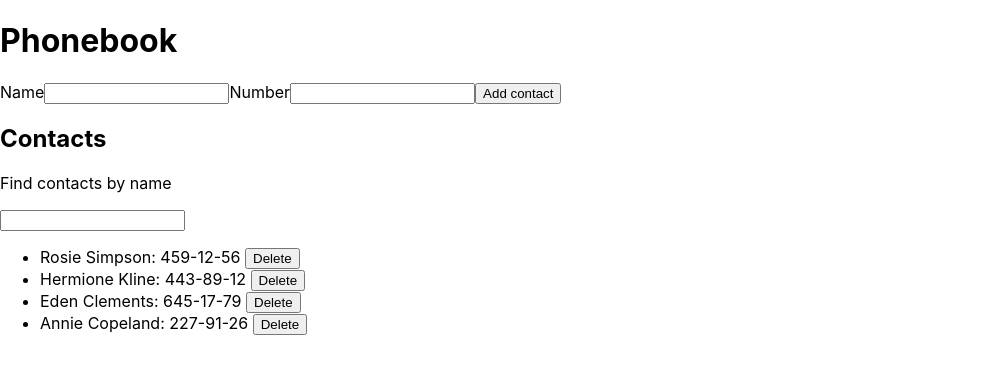
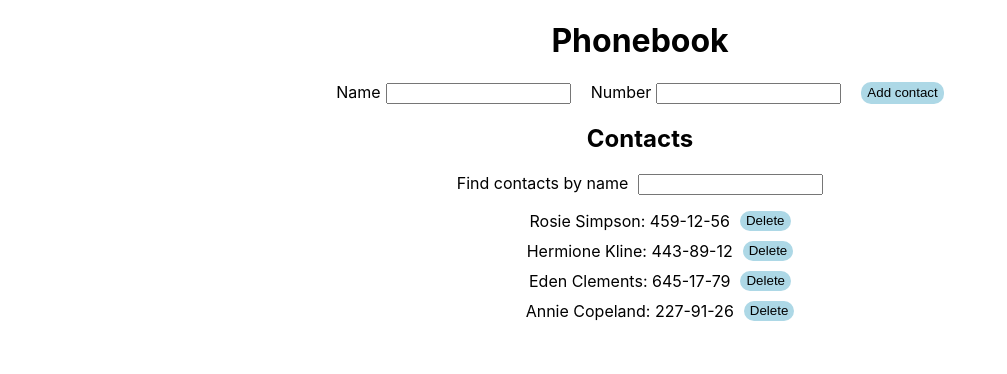
Before and after one commit to DamianKaczmarczyk/goit-react-hw-08-phonebook, a React (Create React App) app: page / in a window 1280 px wide. Shown: the top 374 px of the page, without its empty margins (0-1007 px from the left). Built offline with nearby package versions, Linux system fonts and the light colour scheme.

Commit message:
addingSomeStyles

```diff
--- a/src/components/App.jsx
+++ b/src/components/App.jsx
@@ -60,10 +60,17 @@ class App extends Component {
           color: '#010101',
         }}
       >
-        <h1>Phonebook</h1>
-        <div>
+        <h1 style={{
+          display:'flex',
+          justifyContent: 'center',
+        }}>Phonebook</h1>
+        <div
+        >
           <ContactForm addNewContact={this.addNewContact} />
-          <h2>Contacts</h2>
+          <h2 style={{
+            display:'flex',
+            justifyContent:'center',
+          }}>Contacts</h2>
           <FilterName hendlerChangeFilter={this.hendlerChangeFilter} />
           <ContactList
             getFilterName={this.getFilterName}
--- a/src/components/ContactsItem/ContactsItem.jsx
+++ b/src/components/ContactsItem/ContactsItem.jsx
@@ -1,9 +1,10 @@
 import PropTypes from 'prop-types';
+import css from './ContactsItem.module.css'
 export default function ContactsItem({ contacts, deleteContacts }) {
   return (
-    <li>
+    <li className={css.list}>
       {contacts.name}: {contacts.number}{' '}
-      <button onClick={() => deleteContacts(contacts.name)}>Delete</button>
+      <button className={css.button} onClick={() => deleteContacts(contacts.name)}>Delete</button>
     </li>
   );
 }
--- /dev/null
+++ b/src/components/ContactsItem/ContactsItem.module.css
@@ -0,0 +1,12 @@
+.list {
+  display: flex;
+  justify-content: center;
+  margin-top: 10px;
+}
+
+.button {
+  margin-left: 10px;
+  border-radius: 10px;
+  border: 0px;
+  background-color: lightblue;
+}
--- a/src/components/FilterName/FilterName.jsx
+++ b/src/components/FilterName/FilterName.jsx
@@ -1,10 +1,12 @@
 import PropTypes from 'prop-types';
+import css from './FilterName.module.css'
 export default function FilterName({ hendlerChangeFilter }) {
   return (
-    <div>
-      <p>Find contacts by name</p>
+    <div className={css.div}>
+      <label>Find contacts by name
 
-      <input onChange={hendlerChangeFilter} type="text" name="filter" />
+      <input className={css.input}onChange={hendlerChangeFilter} type="text" name="filter" />
+      </label>
     </div>
   );
 }
--- /dev/null
+++ b/src/components/FilterName/FilterName.module.css
@@ -0,0 +1,7 @@
+.div {
+  display: flex;
+  justify-content: center;
+}
+.input {
+  margin-left: 10px;
+}
--- a/src/components/contactForm/ContactForm.jsx
+++ b/src/components/contactForm/ContactForm.jsx
@@ -1,4 +1,5 @@
 import React, { Component } from 'react';
+import css from './ContactForm.module.css'
 
 const STATE = {
   name: '',
@@ -25,10 +26,10 @@ export default class ContactForm extends Component {
   render() {
     const { name, number } = this.state;
     return (
-      <form onSubmit={this.hendlerSubmit}>
-        <label class>
+      <form className={css.form}onSubmit={this.hendlerSubmit}>
+        <label>
           Name
-          <input
+          <input className={css.input}
             type="text"
             name="name"
             pattern="^[a-zA-Zа-яА-Я]+(([' -][a-zA-Zа-яА-Я ])?[a-zA-Zа-яА-Я]*)*$"
@@ -40,7 +41,7 @@ export default class ContactForm extends Component {
         </label>
         <label>
           Number
-          <input
+          <input className={css.input}
             type="tel"
             name="number"
             pattern="\+?\d{1,4}?[-.\s]?\(?\d{1,3}?\)?[-.\s]?\d{1,4}[-.\s]?\d{1,4}[-.\s]?\d{1,9}"
@@ -50,7 +51,7 @@ export default class ContactForm extends Component {
             onChange={this.hendlerChange}
           />
         </label>
-        <button type="submit">Add contact</button>
+        <button className={css.button}type="submit">Add contact</button>
       </form>
     );
   }
--- /dev/null
+++ b/src/components/contactForm/ContactForm.module.css
@@ -0,0 +1,13 @@
+.form {
+  display: flex;
+  gap: 20px;
+  justify-content: center;
+}
+.input {
+  margin-left: 5px;
+}
+.button {
+  border-radius: 10px;
+  border: 0px;
+  background-color: lightblue;
+}
```
